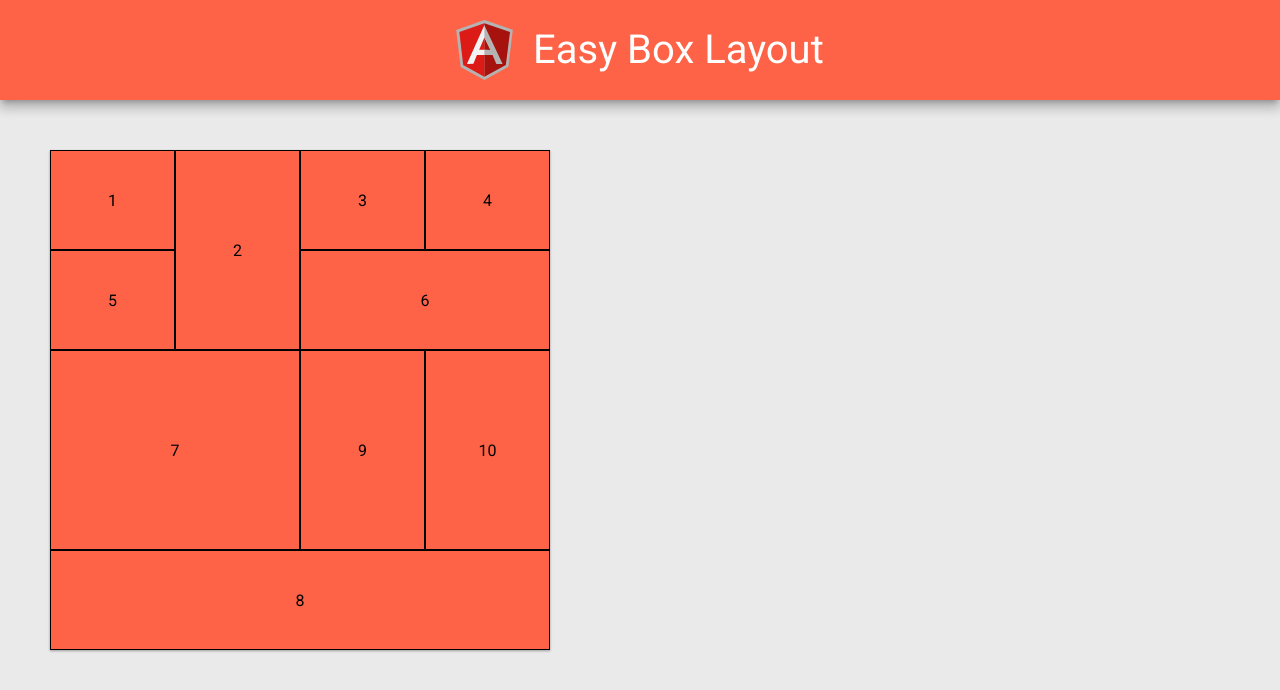
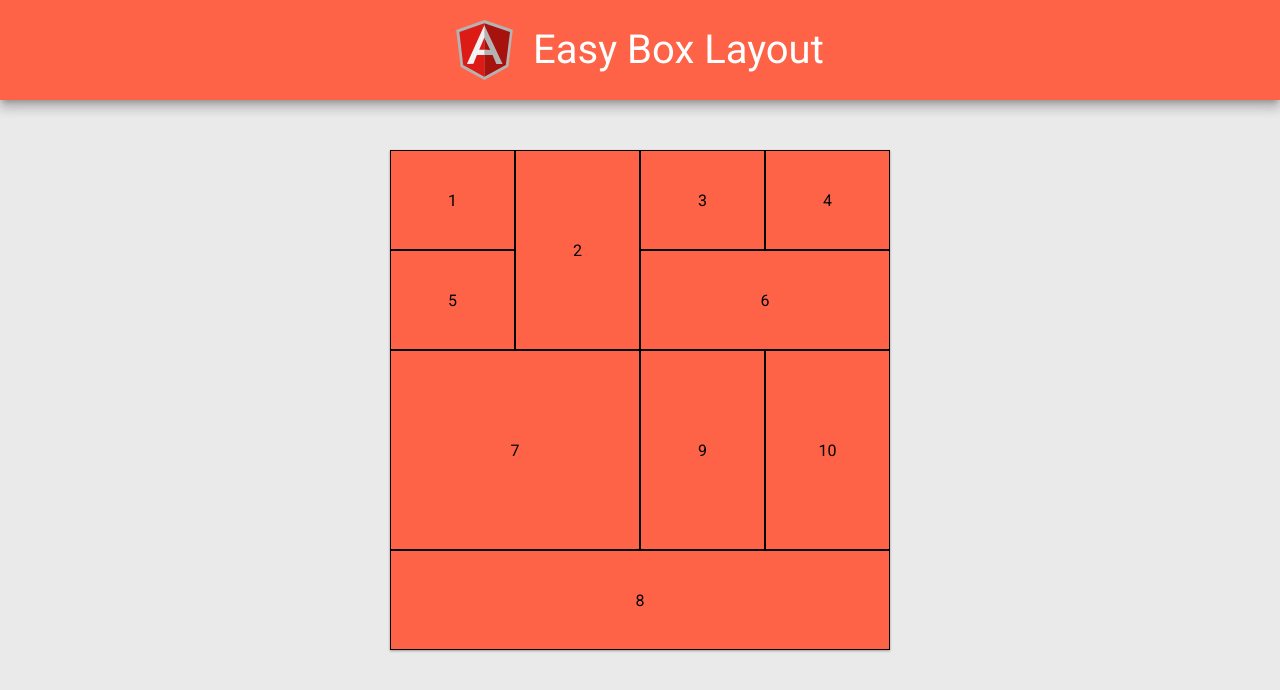
Before and after one commit to Tyler-V/ngx-easy-box-layout, an Angular app: page / in a window 1280 px wide. Shown: the top 690 px of the page. Built offline with nearby package versions, Linux system fonts and the light colour scheme.

Commit message:
Flex center

```diff
--- a/src/app/app.component.html
+++ b/src/app/app.component.html
@@ -5,6 +5,7 @@
   </div>
 </div>
 
+<div class="flex">
   <div class="container">
     <ez-box-layout gutter="0px">
       <ez-box height="100px" width="25%">
@@ -39,3 +40,4 @@
       </ez-box>
     </ez-box-layout>
   </div>
+</div>
--- a/src/app/app.component.scss
+++ b/src/app/app.component.scss
@@ -30,7 +30,7 @@
 
 .container {
   position: absolute;
-  margin: 50px;
+  top: 150px;
   height: calc(100% - 200px);
   width: calc(100% - 100px);
   max-width: 500px;
```
Also changed, not shown: 1 other file (tests, documents, lock files or other folders). Lines whose indentation alone changed are shown as unchanged.
